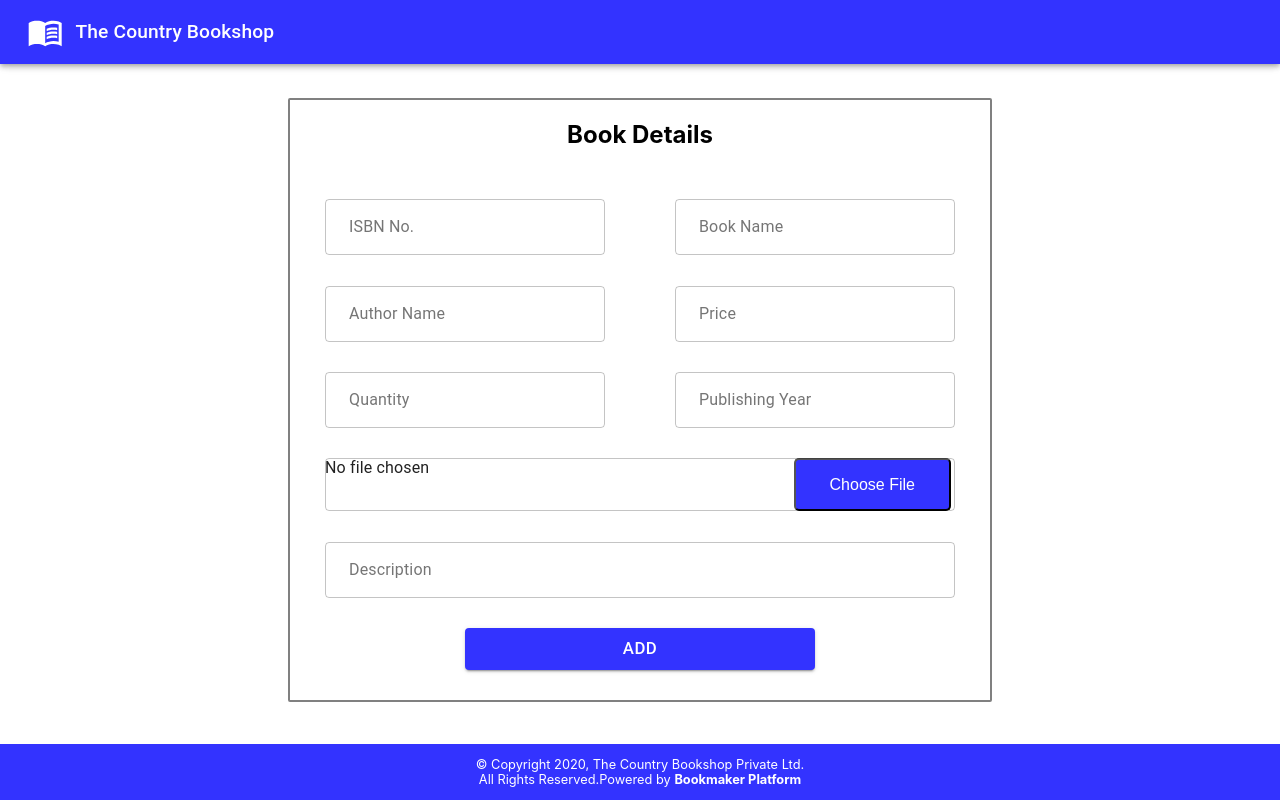
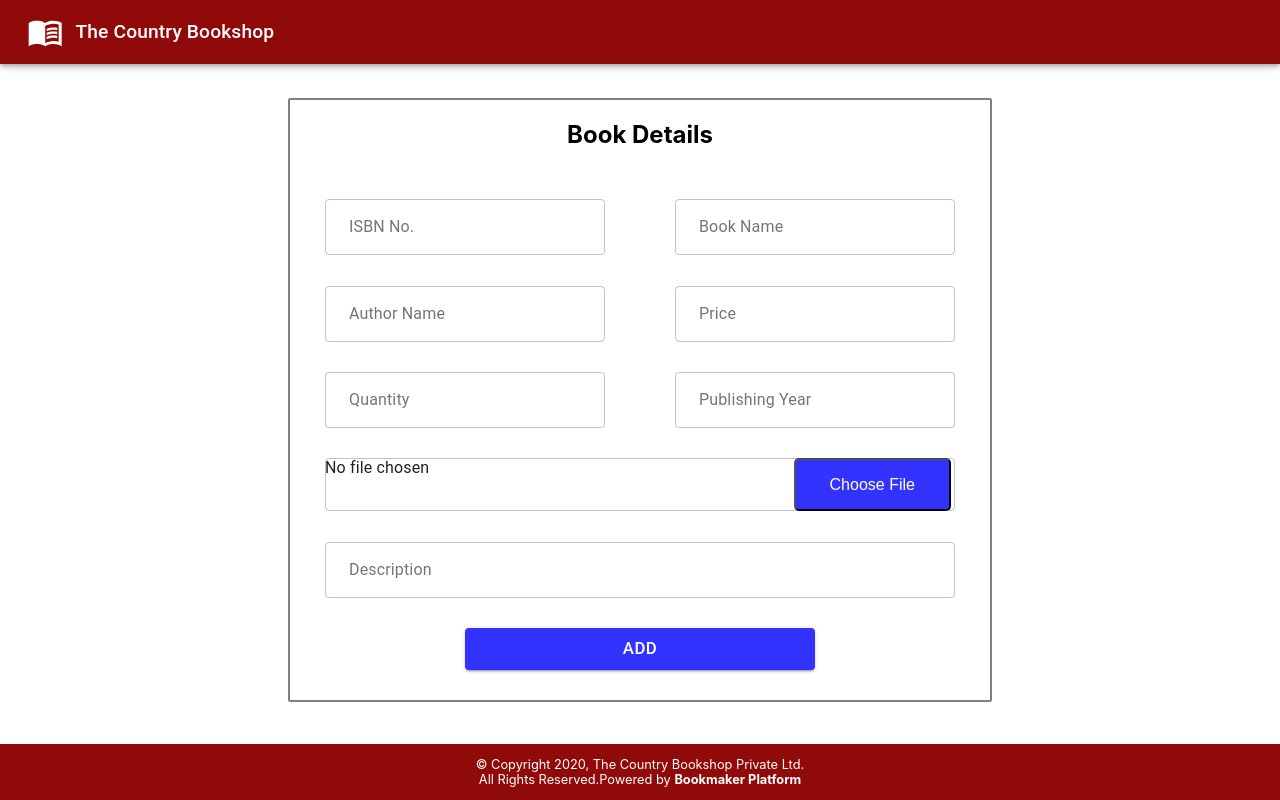
Before and after one commit to karthik-karotra/Online-Book-Store-FrontEnd-In-React-JS, a React (Create React App) app: page / in a window 1280 px wide. Built offline with nearby package versions, Linux system fonts and the light colour scheme.

Commit message:
MODIFIED : Background Color Of Top Navigation Bar And Footer

```diff
--- a/src/App.css
+++ b/src/App.css
@@ -19,7 +19,7 @@
     left: 0;
     bottom: 0;
     width: 100%;
-    background-color: rgb(51, 51, 255);
+    background-color: rgb(145,10,10);
     color: white;
     text-align: center;
     font-size: 80%;
--- a/src/components/AdminTopNavigationBar.js
+++ b/src/components/AdminTopNavigationBar.js
@@ -45,7 +45,7 @@ export default function Header() {
 
     return (
         <div className={classes.grow}>
-            <AppBar position="fixed" style={{backgroundColor: "rgb(51, 51, 255)"}}>
+            <AppBar position="fixed" style={{backgroundColor: "rgb(145,10,10)"}}>
                 <Toolbar>
                     <MenuBookIcon edge="start" className={classes.bookIcon}/>
                     <Typography className={classes.title} variant="h6" noWrap>
```
